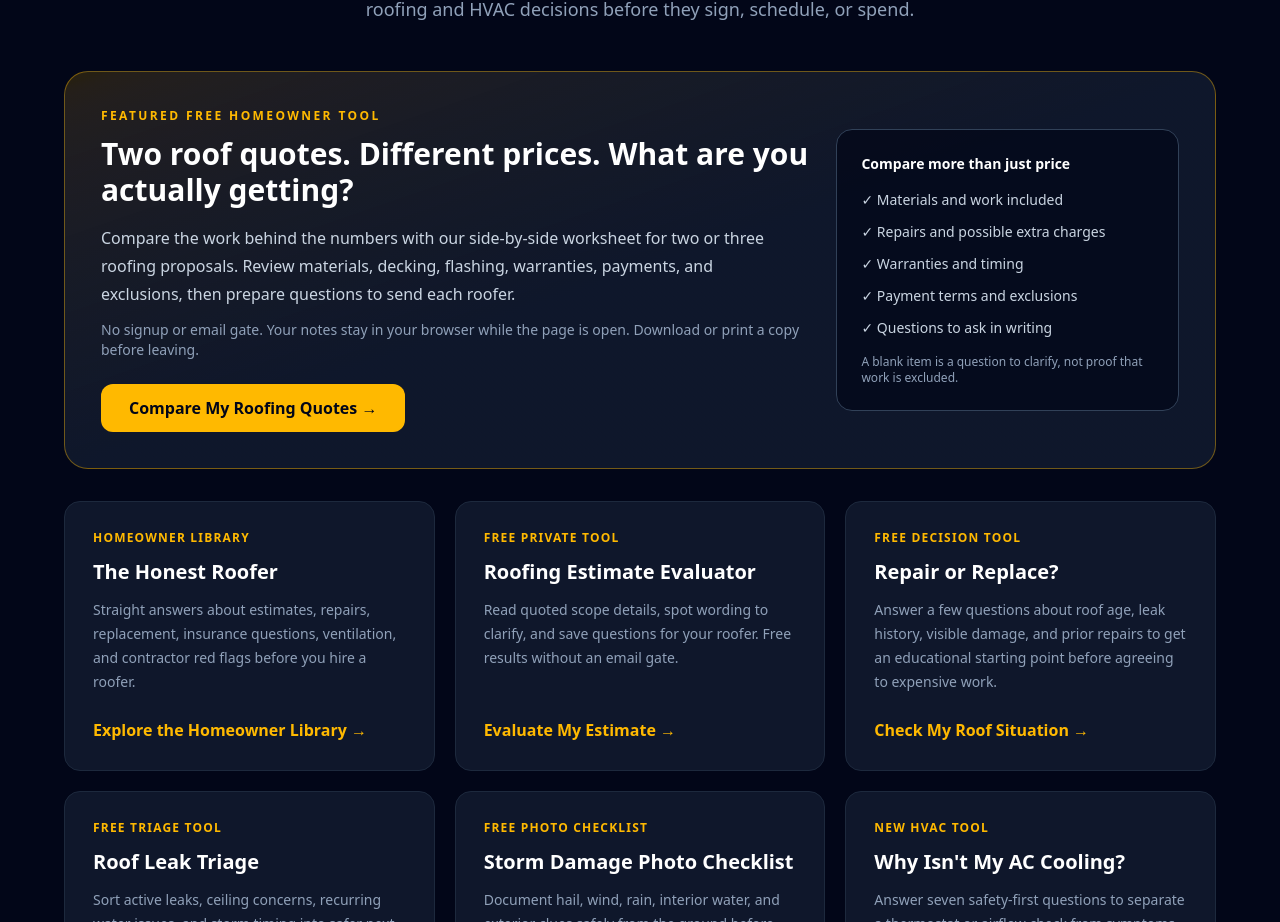
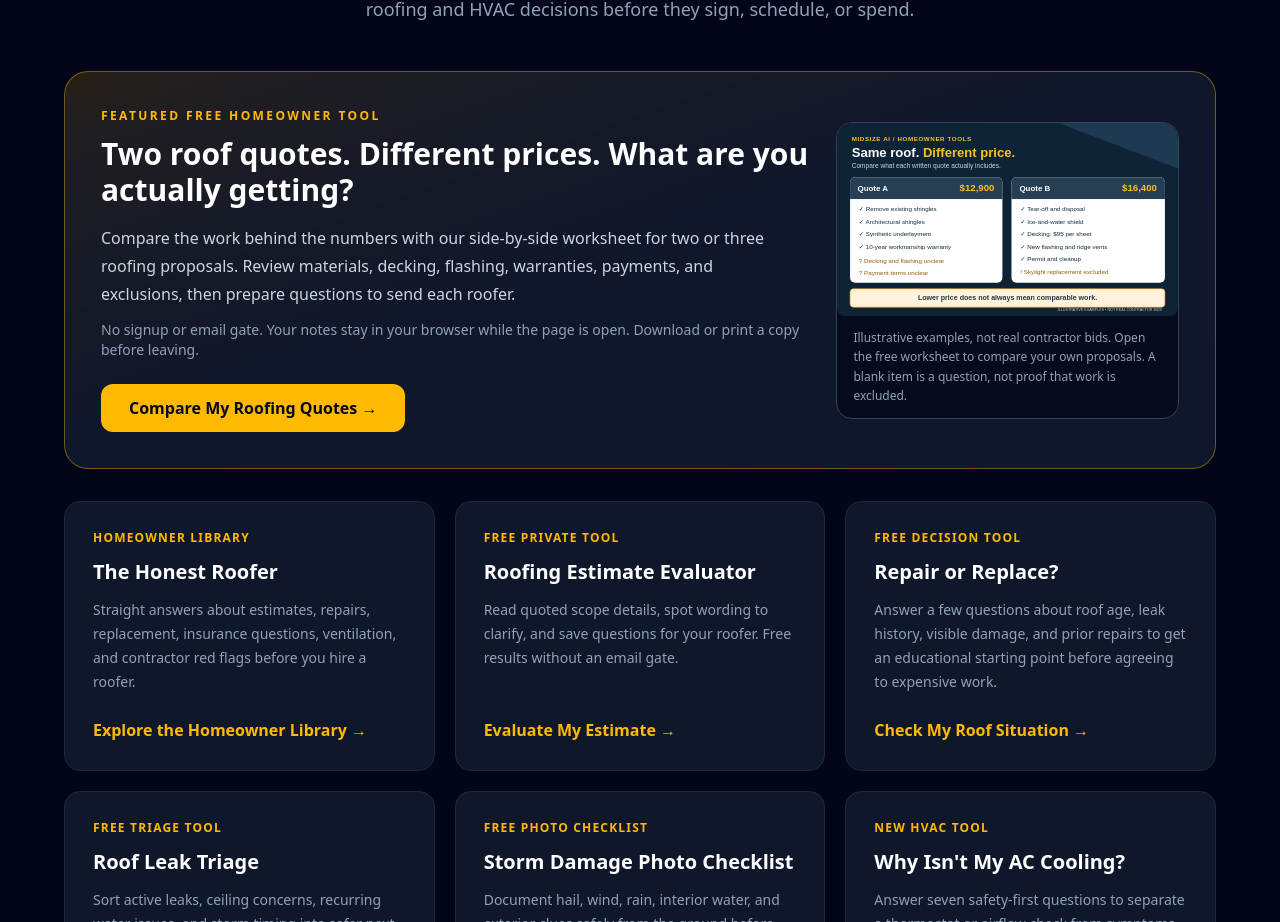
Before and after one commit to mastephenson12/midsize, a React (Vite) app in the folder website/: page / in a window 1280 px wide. Shown: the part 5220-6142 px from the top of the page. Built offline with nearby package versions, Linux system fonts and the light colour scheme.

Commit message:
Feature accessible sample roof quote comparison graphic in homeowner tools

```diff
--- a/website/src/HomeownerResources.jsx
+++ b/website/src/HomeownerResources.jsx
@@ -89,17 +89,21 @@ export default function HomeownerResources() {
               Compare My Roofing Quotes &rarr;
             </a>
           </div>
-          <div className="rounded-2xl border border-slate-700 bg-slate-950/70 p-6" aria-label="Comparison worksheet topics">
-            <p className="text-sm font-bold text-white">Compare more than just price</p>
-            <ul className="mt-4 space-y-3 text-sm text-slate-300">
-              <li>✓ Materials and work included</li>
-              <li>✓ Repairs and possible extra charges</li>
-              <li>✓ Warranties and timing</li>
-              <li>✓ Payment terms and exclusions</li>
-              <li>✓ Questions to ask in writing</li>
-            </ul>
-            <p className="mt-4 text-xs text-slate-400">A blank item is a question to clarify, not proof that work is excluded.</p>
-          </div>
+          <figure className="overflow-hidden rounded-2xl border border-slate-700 bg-slate-950/70">
+            <a href="/compare-roofing-estimates/?utm_source=midsizeai&utm_medium=homeowner_tools&utm_campaign=estimate_clarity&utm_content=sample_comparison_graphic" aria-label="Open the free roofing comparison worksheet">
+              <img
+                src="/roofing-quote-comparison-example.svg"
+                width="1200"
+                height="680"
+                loading="lazy"
+                className="block h-auto w-full"
+                alt="Example: a $12,900 roof quote mentions shingles and a 10-year workmanship warranty, while a $16,400 quote lists decking repairs, flashing, vents, and an exclusion. Compare the actual work, not just price."
+              />
+            </a>
+            <figcaption className="px-4 py-3 text-xs leading-relaxed text-slate-400">
+              Illustrative examples, not real contractor bids. Open the free worksheet to compare your own proposals. A blank item is a question, not proof that work is excluded.
+            </figcaption>
+          </figure>
         </article>
 
         <div className="grid gap-5 md:grid-cols-2 lg:grid-cols-3">
```
